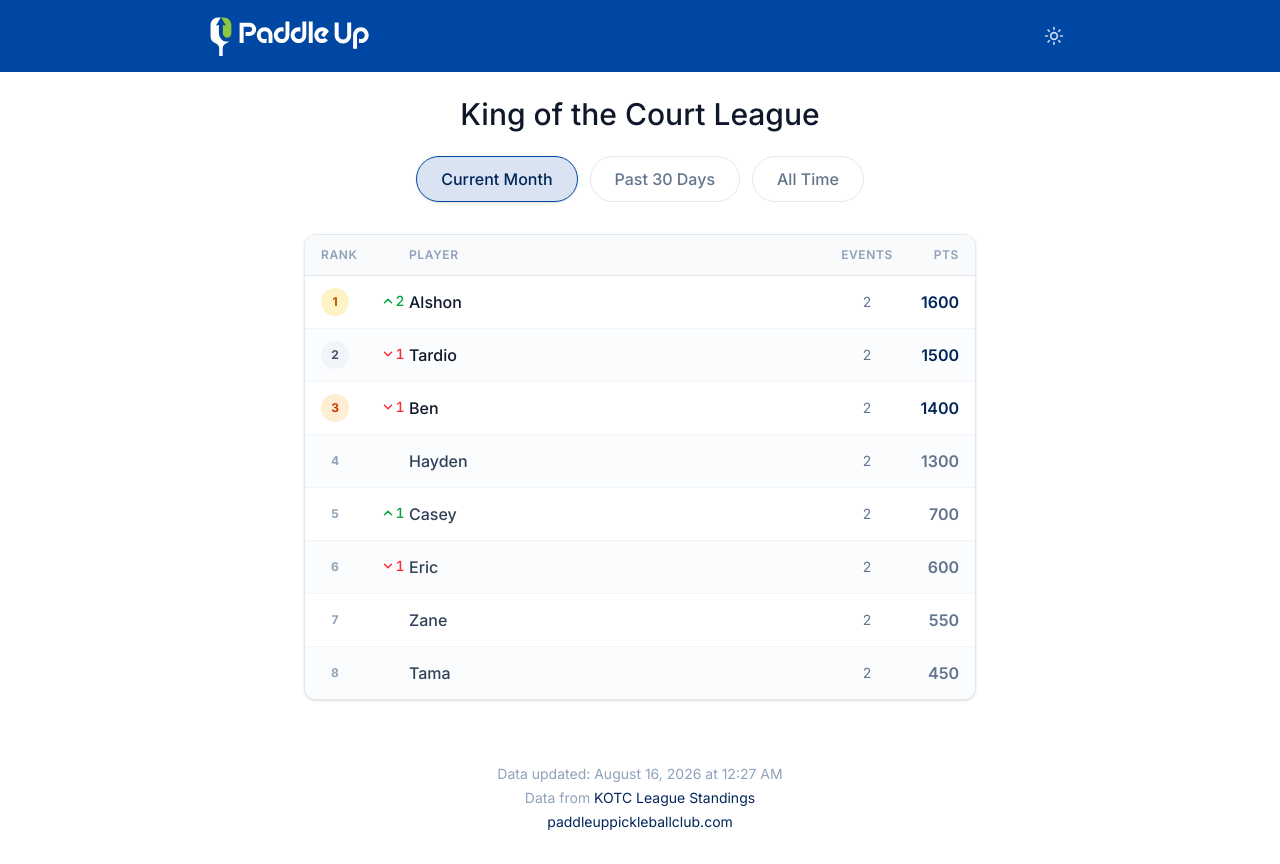
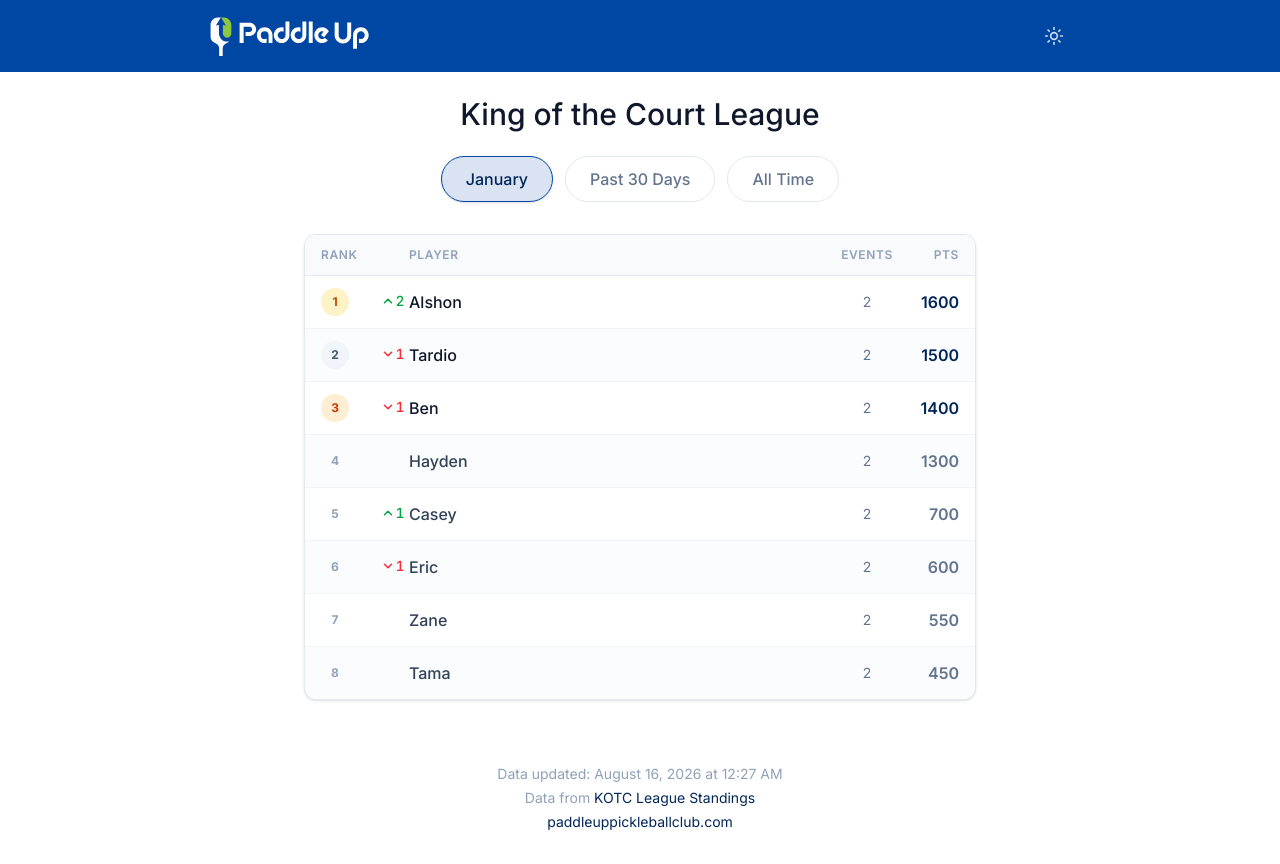
Before and after one commit to paddleup/paddleup.github.io, a React (Vite) app: page / in a window 1280 px wide. Built offline with nearby package versions, Linux system fonts and the light colour scheme.

Commit message:
Show current month name in tab; no-op scrape when rankings unchanged

```diff
--- a/scripts/scrape.mjs
+++ b/scripts/scrape.mjs
@@ -1,5 +1,5 @@
 import { load } from 'cheerio';
-import { writeFileSync, mkdirSync } from 'fs';
+import { writeFileSync, mkdirSync, existsSync, readFileSync } from 'fs';
 import { dirname, resolve } from 'path';
 import { fileURLToPath } from 'url';
 
@@ -116,6 +116,21 @@ async function scrape() {
     views,
   };
 
+  // No-op if the rankings are unchanged, so the hourly workflow only commits
+  // and redeploys when the data actually differs. The scrapedAt timestamp is
+  // ignored in this comparison since it changes every run.
+  if (existsSync(OUTPUT_PATH)) {
+    try {
+      const previous = JSON.parse(readFileSync(OUTPUT_PATH, 'utf8'));
+      if (JSON.stringify(previous.views) === JSON.stringify(views)) {
+        console.log('No change in rankings — leaving leaderboard.json untouched');
+        return;
+      }
+    } catch {
+      // Unreadable/corrupt existing file — fall through and overwrite it.
+    }
+  }
+
   mkdirSync(dirname(OUTPUT_PATH), { recursive: true });
   writeFileSync(OUTPUT_PATH, JSON.stringify(data, null, 2));
   console.log(`Wrote ${OUTPUT_PATH}`);
--- a/src/components/ViewTabs.tsx
+++ b/src/components/ViewTabs.tsx
@@ -5,8 +5,10 @@ interface ViewTabsProps {
   onSelect: (view: RankingView) => void;
 }
 
+const currentMonthName = new Date().toLocaleDateString('en-US', { month: 'long' });
+
 const VIEWS: { value: RankingView; label: string }[] = [
-  { value: 'current-month', label: 'Current Month' },
+  { value: 'current-month', label: currentMonthName },
   { value: 'past-30-days', label: 'Past 30 Days' },
   { value: 'all-time', label: 'All Time' },
 ];
```
